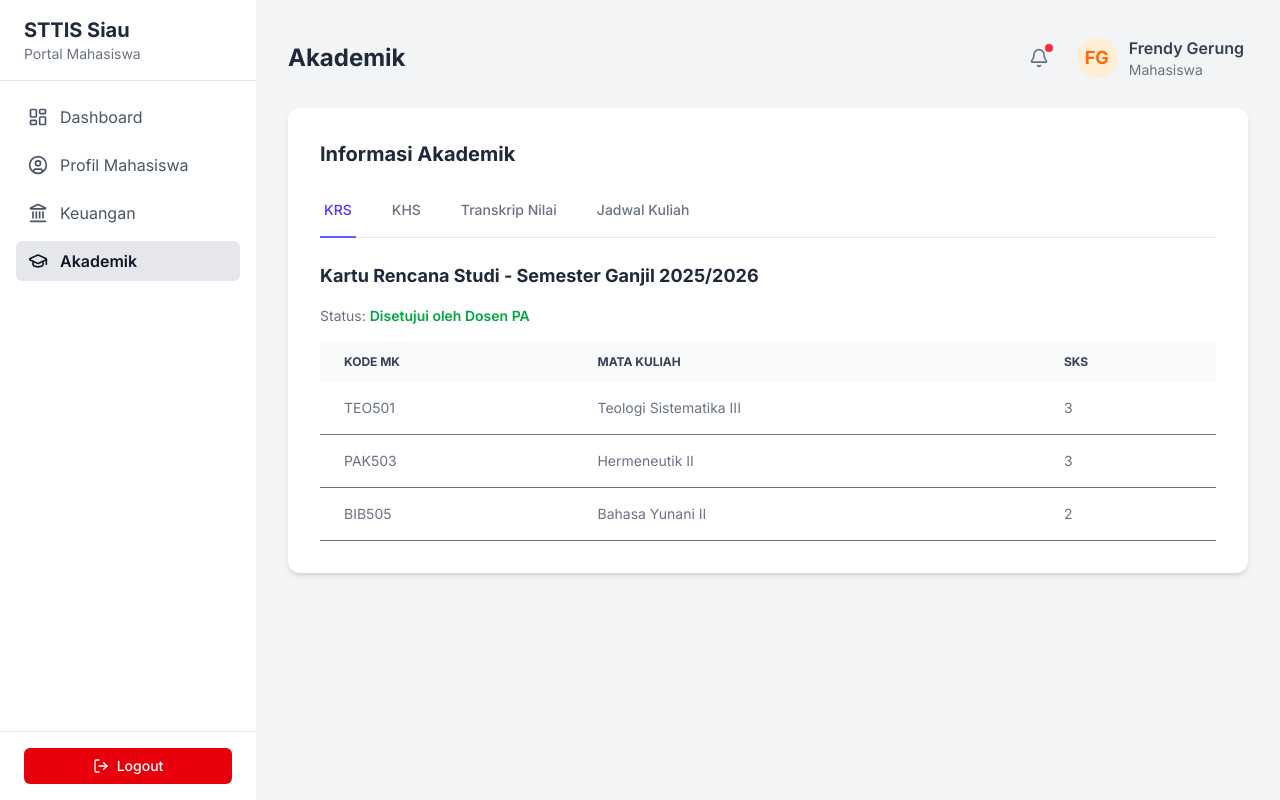
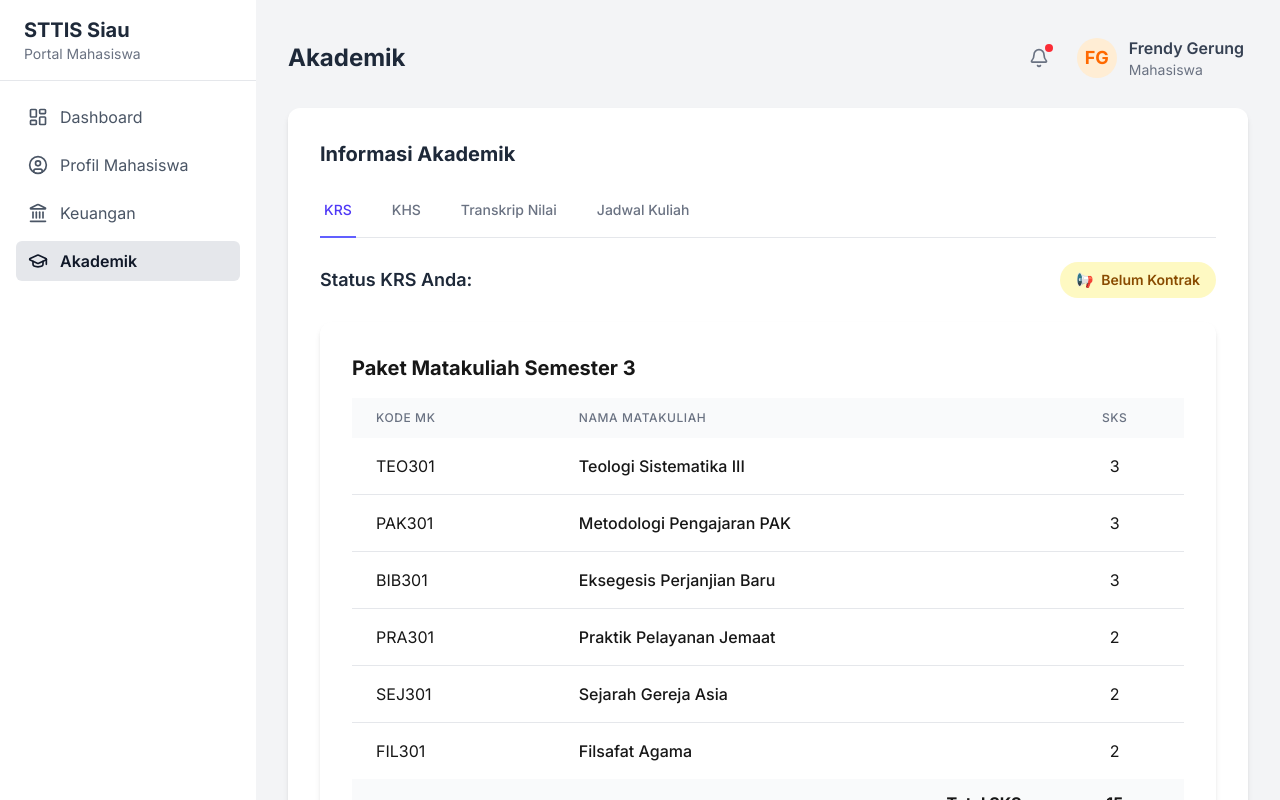
Before and after one commit to Greenson22/siau-app, a Next.js app: page / in a window 1280 px wide. Both pictures are taken after a click on the link "Akademik". Shown: the top 800 px of the page. Built offline with nearby package versions, Linux system fonts and the light colour scheme.

Commit message:
refactor: memindahkan fitur kontrak krs kedalam AcademicView

```diff
--- a/src/components/fragments/AcademicView/KrsView.tsx
+++ b/src/components/fragments/AcademicView/KrsView.tsx
@@ -1,40 +1,99 @@
-// src/components/fragments/AcademicView/KrsView.tsx
-import React from 'react';
-import { dataAkademik } from '@/lib/data';
+'use client';
 
-const KrsView = () => {
-  const { krs } = dataAkademik;
+import React, { useState } from 'react';
+import StatusBadge from '@/components/elements/StatusBadge';
+import Button from '@/components/elements/Button';
+import Modal from '@/components/elements/Modal';
+import KrsBelumKontrak from '@/components/fragments/KrsBelumKontrak';
+import KrsMenungguPersetujuan from '@/components/fragments/KrsMenungguPersetujuan';
+import KrsDisetujui from '@/components/fragments/KrsDisetujui';
+
+// Tipe untuk state status KRS
+type KrsStatus = 'belum_kontrak' | 'menunggu_persetujuan' | 'disetujui';
+type BadgeStatus = 'Belum Kontrak' | 'Menunggu Persetujuan' | 'Disetujui';
+
+// Data matakuliah contoh (bisa juga di-fetch dari API)
+const dataMatakuliah = [
+  { kode: 'TEO301', nama: 'Teologi Sistematika III', sks: 3 },
+  { kode: 'PAK301', nama: 'Metodologi Pengajaran PAK', sks: 3 },
+  { kode: 'BIB301', nama: 'Eksegesis Perjanjian Baru', sks: 3 },
+  { kode: 'PRA301', nama: 'Praktik Pelayanan Jemaat', sks: 2 },
+  { kode: 'SEJ301', nama: 'Sejarah Gereja Asia', sks: 2 },
+  { kode: 'FIL301', nama: 'Filsafat Agama', sks: 2 },
+];
+
+export default function KrsView() {
+  const [status, setStatus] = useState<KrsStatus>('belum_kontrak');
+  const [isModalOpen, setIsModalOpen] = useState(false);
+
+  const handleBukaModalKonfirmasi = () => {
+    setIsModalOpen(true);
+  };
+
+  const handleAjukanKrs = () => {
+    setIsModalOpen(false);
+    setStatus('menunggu_persetujuan');
+
+    // Simulasi persetujuan Dosen PA
+    setTimeout(() => {
+      setStatus('disetujui');
+    }, 5000); // Dosen PA menyetujui setelah 5 detik
+  };
+
+  const handleReset = () => {
+    setStatus('belum_kontrak');
+  }
+
+  const renderContent = () => {
+    switch (status) {
+      case 'menunggu_persetujuan':
+        return <KrsMenungguPersetujuan />;
+      case 'disetujui':
+        return <KrsDisetujui />;
+      case 'belum_kontrak':
+      default:
+        return <KrsBelumKontrak matakuliah={dataMatakuliah} onAjukan={handleBukaModalKonfirmasi} />;
+    }
+  };
+
+  const getStatusText = (): BadgeStatus => {
+     switch (status) {
+       case 'menunggu_persetujuan':
+         return 'Menunggu Persetujuan';
+       case 'disetujui':
+         return 'Disetujui';
+       default:
+         return 'Belum Kontrak';
+     }
+  }
 
   return (
     <>
-      <h4 className="font-bold text-lg mb-4 text-gray-800">
-        Kartu Rencana Studi - Semester {krs.semester}
-      </h4>
-      <p className="text-sm mb-4 text-gray-500">
-        Status: <span className="font-semibold text-green-600">{krs.status}</span>
-      </p>
-      <div className="overflow-x-auto">
-        <table className="w-full text-sm text-left text-gray-500">
-          <thead className="text-xs text-gray-700 uppercase bg-gray-50">
-            <tr>
-              <th scope="col" className="px-6 py-3">Kode MK</th>
-              <th scope="col" className="px-6 py-3">Mata Kuliah</th>
-              <th scope="col" className="px-6 py-3">SKS</th>
-            </tr>
-          </thead>
-          <tbody>
-            {krs.mataKuliah.map((mk, index) => (
-              <tr key={index} className="bg-white border-b">
-                <td className="px-6 py-4">{mk.kode}</td>
-                <td className="px-6 py-4">{mk.nama}</td>
-                <td className="px-6 py-4">{mk.sks}</td>
-              </tr>
-            ))}
-          </tbody>
-        </table>
+      <Modal
+        isOpen={isModalOpen}
+        onClose={() => setIsModalOpen(false)}
+        onConfirm={handleAjukanKrs}
+        title="Konfirmasi Pengajuan KRS"
+      >
+        Apakah Anda yakin ingin mengontrak semua mata kuliah yang ada di paket ini?
+        Setelah diajukan, Anda tidak dapat mengubahnya hingga Dosen PA memberikan persetujuan.
+      </Modal>
+
+      <div className="flex justify-between items-center mb-6">
+        <h3 className="text-lg font-semibold text-gray-800">Status KRS Anda:</h3>
+        <StatusBadge status={getStatusText()} />
+      </div>
+
+      <div className="mb-8">
+        {renderContent()}
+      </div>
+
+      <div className="mt-8 p-4 bg-yellow-50 border border-yellow-200 rounded-lg text-center">
+          <p className="text-sm text-yellow-700 mb-2">Ini adalah area demonstrasi untuk simulasi.</p>
+          <Button onClick={handleReset} variant="secondary">
+            Reset Simulasi
+          </Button>
       </div>
     </>
   );
-};
-
-export default KrsView;
+}
```
